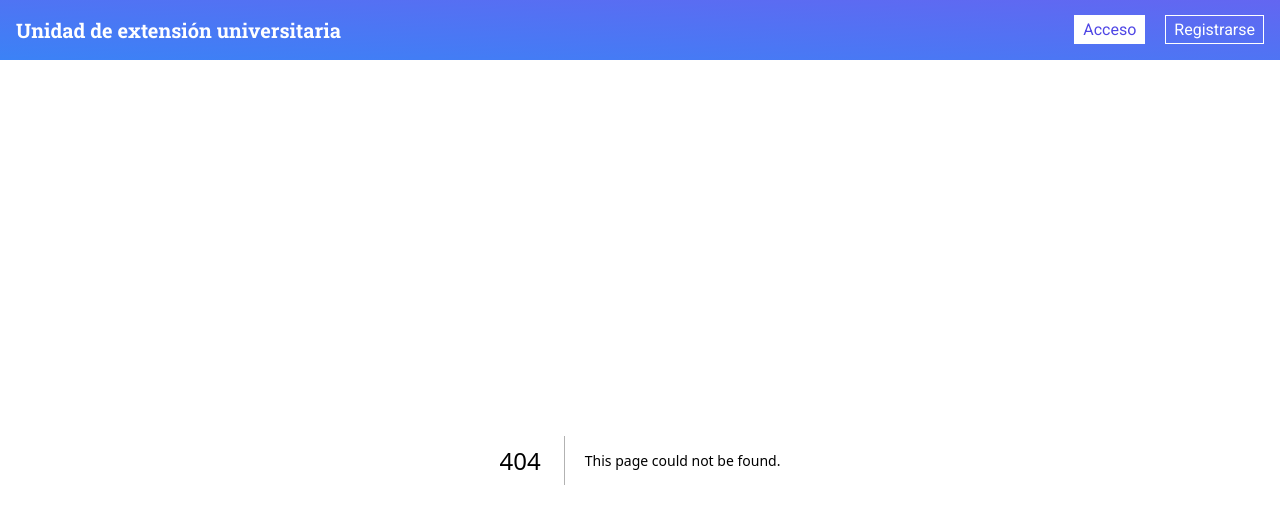
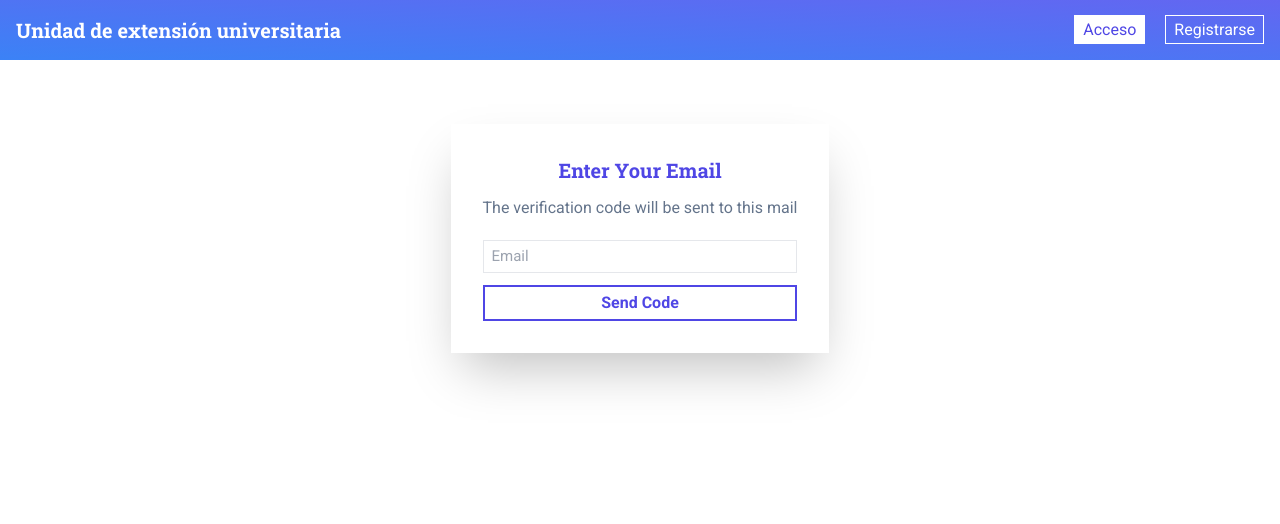
Before and after one commit to dev-langesh/university-extension-unit, a Next.js app in the folder client/: page /auth/verify-email in a window 1280 px wide. Before the commit this address had no page. Shown: the top 524 px of the page. Built offline with nearby package versions, Linux system fonts and the light colour scheme.

Commit message:
verify account

```diff
--- /dev/null
+++ b/client/components/Auth/AccountVerification/SendCode.tsx
@@ -0,0 +1,87 @@
+import { Alert, Snackbar } from "@mui/material";
+import axios from "axios";
+import React, { useState } from "react";
+import Button from "../../common/buttons/Button";
+import { errorType } from "../types";
+
+export default function SendCode({ openVerifyStep }: { openVerifyStep: any }) {
+  const [state, setState] = useState<{ email: string }>({
+    email: "",
+  });
+  const [error, setError] = useState<errorType>({
+    open: false,
+    msg: "",
+  });
+
+  const [loading, setLoading] = useState<boolean>(false);
+
+  const closeError = () => {
+    setError((prev) => ({ ...prev, open: false }));
+
+    setTimeout(() => {
+      setError({ open: false, msg: "" });
+    }, 400);
+  };
+
+  async function handleSubmit(e: React.SyntheticEvent) {
+    e.preventDefault();
+    setLoading(true);
+
+    const req = await axios.put("http://localhost:8000/auth/send-code", state);
+
+    const data = req.data;
+
+    setLoading(false);
+
+    if (data.error) {
+      setError({
+        open: true,
+        msg: data.error,
+      });
+    } else {
+      window.localStorage.setItem("email", state.email);
+      openVerifyStep(true);
+    }
+  }
+
+  function handleChange(e: React.ChangeEvent<HTMLInputElement>) {
+    setState((p) => ({ ...p, [e.target.name]: e.target.value }));
+  }
+
+  return (
+    <div className="w-screen flex items-center justify-center pt-16 pb-20">
+      <form
+        onSubmit={handleSubmit}
+        className="shadow-2xl p-8 space-y-3 flex flex-col justify-center"
+      >
+        <h1 className="text-center text-xl font-bold font-slab text-indigo-600">
+          Enter Your Email
+        </h1>
+
+        <p className="text-slate-500 pb-2">
+          The verification code will be sent to this mail
+        </p>
+
+        <input
+          type="text"
+          name="email"
+          placeholder="Email"
+          className="border px-2 py-1 text-[15px] outline-none"
+          onChange={handleChange}
+        />
+
+        <Button text={loading ? "Loading..." : "Send Code"} type="submit" />
+
+        <Snackbar
+          open={error.open}
+          autoHideDuration={6000}
+          onClose={closeError}
+        >
+          <Alert onClose={closeError} severity="error">
+            {error.msg}
+          </Alert>
+        </Snackbar>
+      </form>
+    </div>
+  );
+}
--- /dev/null
+++ b/client/components/Auth/AccountVerification/VerifyCode.tsx
@@ -0,0 +1,109 @@
+import { Alert, Snackbar } from "@mui/material";
+import axios from "axios";
+import React, { useEffect, useState } from "react";
+import Button from "../../common/buttons/Button";
+import { errorType } from "../types";
+
+export default function VerifyCode() {
+  const [state, setState] = useState<{ code: string; email: string }>({
+    email: "",
+    code: "",
+  });
+  const [error, setError] = useState<errorType>({
+    open: false,
+    msg: "",
+  });
+
+  const [loading, setLoading] = useState<boolean>(false);
+
+  useEffect(() => {
+    const _email = window.localStorage.getItem("email");
+
+    if (_email) {
+      setState((p) => ({ ...p, email: _email }));
+    }
+  }, []);
+
+  const closeError = () => {
+    setError((prev) => ({ ...prev, open: false }));
+
+    setTimeout(() => {
+      setError({ open: false, msg: "" });
+    }, 400);
+  };
+
+  async function handleSubmit(e: React.SyntheticEvent) {
+    e.preventDefault();
+    setLoading(true);
+
+    const req = await axios.put(
+      "http://localhost:8000/auth/verify-code",
+      state
+    );
+
+    const data = req.data;
+
+    setLoading(false);
+
+    if (data.error) {
+      setError({
+        open: true,
+        msg: data.error,
+      });
+    } else {
+      window.localStorage.setItem("token", data.token);
+
+      if (data.userType !== "student") {
+        window.location.href = "/admin";
+      } else {
+        window.location.href = "/user/dashboard";
+      }
+    }
+  }
+
+  function handleChange(e: React.ChangeEvent<HTMLInputElement>) {
+    setState((p) => ({ ...p, [e.target.name]: e.target.value }));
+  }
+
+  return (
+    <div className="w-screen flex items-center justify-center pt-16 pb-20">
+      <form
+        onSubmit={handleSubmit}
+        className="shadow-2xl p-8 space-y-3 flex flex-col justify-center"
+      >
+        <h1 className="text-center text-xl font-bold font-slab text-indigo-600">
+          Enter Your OTP
+        </h1>
+
+        <p className="text-slate-500 pb-2">
+          The verification code sent to{" "}
+          {state.email ? state.email : "your email"}
+        </p>
+
+        <input
+          type="text"
+          name="code"
+          value={state.code}
+          placeholder="OTP"
+          className="border px-2 py-1 text-[15px] outline-none"
+          onChange={handleChange}
+        />
+
+        <Button
+          text={loading ? "Loading..." : "Verify Account"}
+          type="submit"
+        />
+
+        <Snackbar
+          open={error.open}
+          autoHideDuration={6000}
+          onClose={closeError}
+        >
+          <Alert onClose={closeError} severity="error">
+            {error.msg}
+          </Alert>
+        </Snackbar>
+      </form>
+    </div>
+  );
+}
--- a/client/components/Auth/Register/RegisterForm.tsx
+++ b/client/components/Auth/Register/RegisterForm.tsx
@@ -59,15 +59,9 @@ export default function RegisterForm() {
           msg: data.error,
         });
       } else {
-        window.localStorage.setItem("token", data.token);
-
         setState(initialRegisterState);
 
-        if (state.userType === "administrator") {
-          window.location.href = "/admin";
-        } else {
-          window.location.href = "/user/dashboard";
-        }
+        router.push("/auth/verify-email");
       }
     } catch (err) {
       if (err) {
--- a/client/context/AuthProvider.tsx
+++ b/client/context/AuthProvider.tsx
@@ -21,7 +21,7 @@ export default function AuthProvider({
 
       setUser(user.role);
     } else {
-      if (router.pathname !== "/") {
+      if (router.pathname !== "/" && router.pathname !== "/auth/verify-email") {
         router.push("/auth/login");
       }
     }
--- /dev/null
+++ b/client/pages/auth/verify-email.tsx
@@ -0,0 +1,27 @@
+import React, { useState } from "react";
+import SendCode from "../../components/Auth/AccountVerification/SendCode";
+import VerifyCode from "../../components/Auth/AccountVerification/VerifyCode";
+
+type stateType = {
+  verifyCodeStep: boolean;
+};
+
+export default function VerifyEmail() {
+  const [state, setState] = useState<stateType>({
+    verifyCodeStep: false,
+  });
+
+  function openVerifyStep() {
+    setState({ verifyCodeStep: true });
+  }
+
+  return (
+    <div>
+      {state.verifyCodeStep ? (
+        <VerifyCode />
+      ) : (
+        <SendCode openVerifyStep={openVerifyStep} />
+      )}
+    </div>
+  );
+}
```
Also changed, not shown: 2 other files (tests, documents, lock files or other folders).
